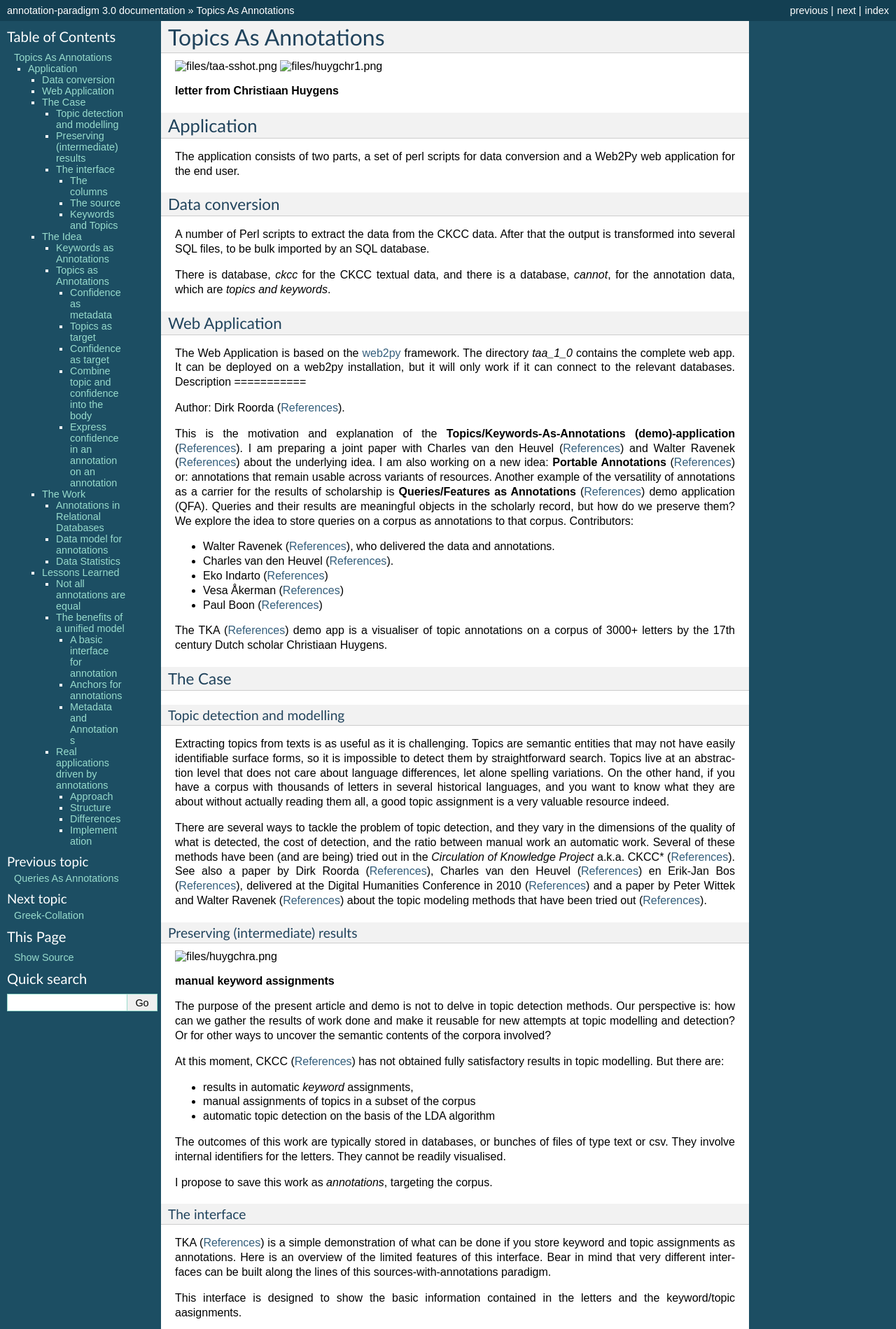
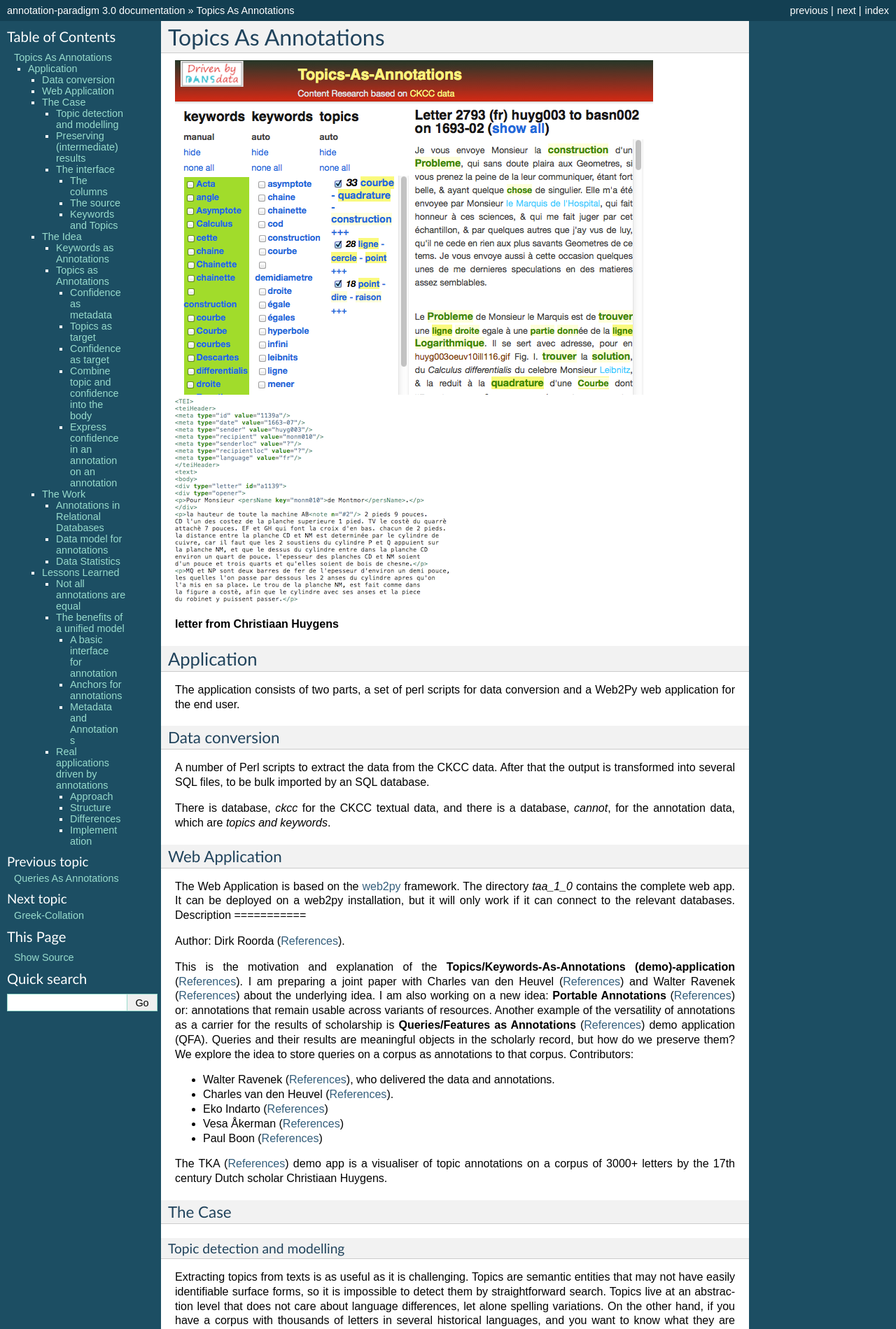
Before and after one commit to Dans-labs/annotation-paradigm, a Sphinx documentation site: the page built from docs/topics-as-annotations/history.rst, in a window 1280 px wide. Shown: the top 1899 px of the page at 70% size. Built offline with Sphinx 7.4.7, drawn with Linux system fonts in a browser that asks for light colours.

Commit message:
update docs

```diff
--- a/docs/index.rst
+++ b/docs/index.rst
@@ -6,10 +6,10 @@ annotation-paradigm documentation
 .. image:: /files/QueryAnnot2.png
    :width: 200 px
 
-.. image:: /files/taa-sshot.png
+.. image:: /files/Taa-sshot.png
    :width: 200 px
 
-.. image:: /files/huygchr1.png
+.. image:: /files/Huygchr1.png
    :width: 200 px
 
 .. image:: /files/Graphpaper.png
--- a/docs/topics-as-annotations/history.rst
+++ b/docs/topics-as-annotations/history.rst
@@ -3,9 +3,9 @@
 Topics As Annotations
 #####################
 
-.. image:: /files/taa-sshot.png
+.. image:: /files/Taa-sshot.png
 
-.. image:: /files/huygchr1.png
+.. image:: /files/Huygchr1.png
 
 **letter from Christiaan Huygens**
 
@@ -80,7 +80,7 @@ and a paper by Peter Wittek and Walter Ravenek (:ref:`References`) about the top
 Preserving (intermediate) results
 ---------------------------------
 
-.. image:: /files/huygchra.png
+.. image:: /files/Huygchra.png
 
 **manual keyword assignments**
 
@@ -292,9 +292,9 @@ translating target identifiers to URIs pointing to your sources.
 Data model for annotations
 --------------------------
 
-.. image:: /files/topic.png
+.. image:: /files/Topic.png
 
-.. image:: /files/cannot.png
+.. image:: /files/Cannot.png
 
 The datamodel for annotations containing topics and keywords is as straightforward as possible.
 Some observations:
@@ -502,11 +502,11 @@ and make educated guesses as to the filtering of the annotations they want to di
 Very likely this will so computation intensive, that a preprocessing stage is needed,
 in which the metadata that is around will be in fact indexed according to an application specific metadata model.
 
-.. image:: /files/metarecord.png
+.. image:: /files/Metarecord.png
 
 **metadata fields in Queries/Features As Annotations**
 
-.. image:: /files/topicmeta.png
+.. image:: /files/Topicmeta.png
 
 **metadata fields in Topics As Annotations**
 
@@ -670,11 +670,11 @@ which results in quite of few options to pursue when one maps topics onto annota
 
 **Targets**
 
-.. image:: /files/target1.png
+.. image:: /files/Target1.png
 
 **target model for queries/features**
 
-.. image:: /files/target2.png
+.. image:: /files/Target2.png
 
 **target model for keywords/topics**
 
```
Also changed, not shown: docs/queries-as-annotations/history.rst (+8 -8 lines).
